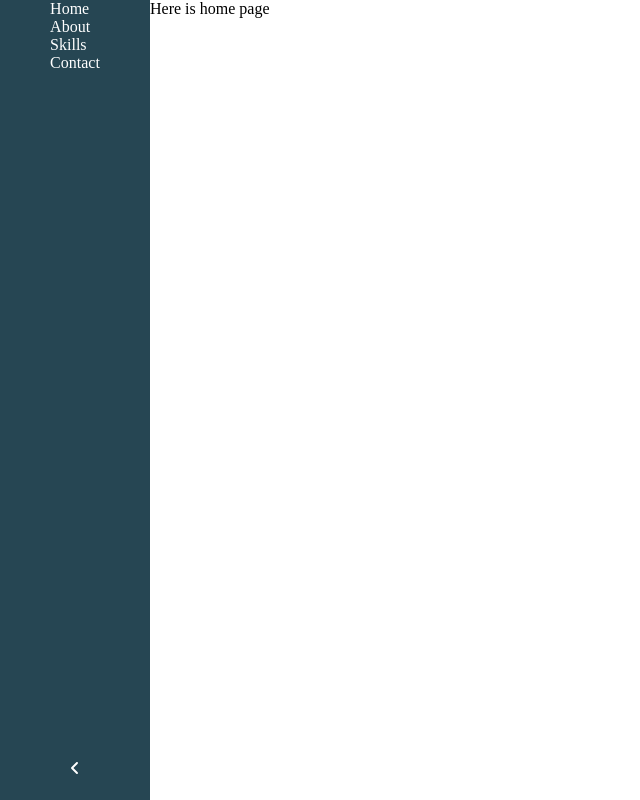
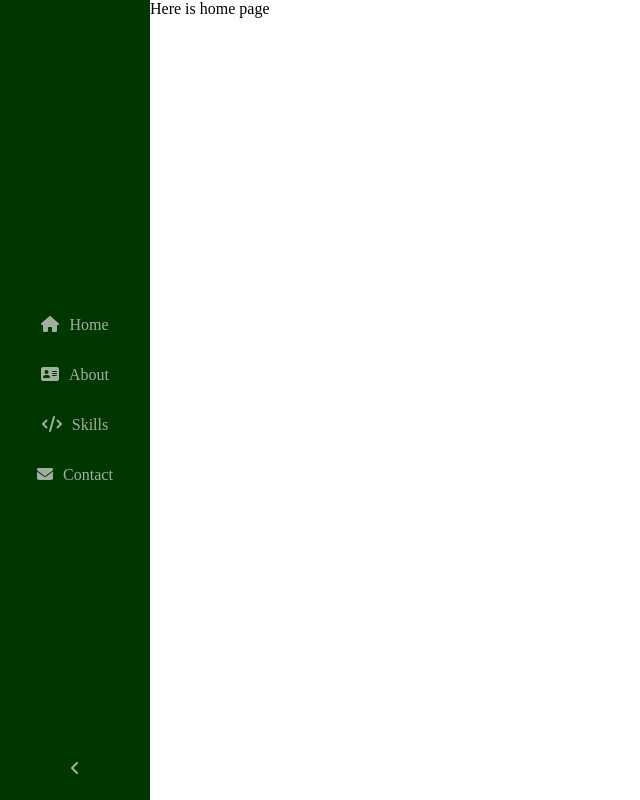
Before and after one commit to KoMeSa/portfolio-vue3, a Vue app: page / in a window 1280 px wide. Shown: the whole page, without its empty margins (0-640 px from the left). Built offline with nearby package versions, Linux system fonts and the light colour scheme.

Commit message:
added style and animation for sidebar.

```diff
--- a/src/components/sidebar/SideBar.vue
+++ b/src/components/sidebar/SideBar.vue
@@ -12,7 +12,7 @@ import {
 <template>
   <nav class="sidebar" :style="{ width: sidebarWidth }">
     <ToggleItem :collapsed="collapsed" @click="toggleSidebar" />
-    <SideBarList :routes="routes" />
+    <SideBarList :routes="routes" :collapsed="collapsed" />
   </nav>
 </template>
 
@@ -25,8 +25,8 @@ import {
   left: 0;
   bottom: 0;
   z-index: 1;
-  background: #264653;
-  color: white;
+  background: #003600;
+
   box-sizing: border-box;
   transition: 0.3s ease;
 
--- a/src/components/sidebar/SideBarList.vue
+++ b/src/components/sidebar/SideBarList.vue
@@ -5,13 +5,20 @@ const props = defineProps({
     type: Array,
     default: [],
   },
+  collapsed: {
+    type: Boolean,
+    default: false,
+  },
 });
 </script>
 
 <template>
   <ul class="sidebar__list">
     <li class="sidebar__item" v-for="(router, index) in routes" :key="index">
-      <router-link :to="router.url">{{ router.title }}</router-link>
+      <router-link class="sidebar__item-link" :to="router.url"
+        ><font-awesome-icon color="#a0afa0" :icon="router.icon" />
+        <span v-show="!collapsed">{{ router.title }}</span>
+      </router-link>
     </li>
   </ul>
 </template>
@@ -19,11 +26,45 @@ const props = defineProps({
 
 <style lang="scss">
 .sidebar__list {
+  height: 100%;
+  display: flex;
+  flex-direction: column;
+  justify-content: center;
+  align-items: center;
+  box-sizing: border-box;
+  min-width: 40px;
+
   .sidebar__item {
     list-style: none;
-    a {
-      color: white;
+    box-sizing: border-box;
+    cursor: pointer;
+    transition: 0.5s ease;
+    border-left: 1px solid transparent;
+    border: 1px solid transparent;
+    border-radius: 7px;
+
+    &:hover {
+      border: 1px solid #37b453;
+      .sidebar__item-link {
+        color: #37b453;
+        svg {
+          path {
+            fill: #37b453;
+          }
+        }
+      }
+    }
+    .sidebar__item-link {
+      display: flex;
+      justify-content: flex-start;
+      width: 100%;
+      padding: 15px 10px;
+      color: #a0afa0;
       text-decoration: none;
+
+      span {
+        margin-left: 10px;
+      }
     }
   }
 }
--- a/src/components/sidebar/ToggleItem.vue
+++ b/src/components/sidebar/ToggleItem.vue
@@ -25,6 +25,11 @@ const props = defineProps({
   height: 20px;
   width: 20px;
   transition: 0.3s ease;
+  color: #a0afa0;
+
+  &:hover {
+    color: #37B453;
+  }
 }
 .rotate-180 {
   transform: rotate(180deg);
--- a/src/helpers/arrayRoutes.js
+++ b/src/helpers/arrayRoutes.js
@@ -1,6 +1,6 @@
 export const routes = [
-    { title: "Home", url: "/" },
-    { title: "About", url: "/about" },
-    { title: "Skills", url: "/skills" },
-    { title: "Contact", url: "/contact" },
+    { title: "Home", url: "/", icon: "fa-solid fa-house" },
+    { title: "About", url: "/about", icon: "fa-solid fa-address-card" },
+    { title: "Skills", url: "/skills", icon: "fa-solid fa-code" },
+    { title: "Contact", url: "/contact", icon: "fa-solid fa-envelope" }
 ];
--- a/src/main.js
+++ b/src/main.js
@@ -7,9 +7,9 @@ import { library } from '@fortawesome/fontawesome-svg-core'
 /* import font awesome icon component */
 import { FontAwesomeIcon } from '@fortawesome/vue-fontawesome'
 /* import specific icons */
-import { faUserSecret, faAngleLeft } from '@fortawesome/free-solid-svg-icons'
+import { faAngleLeft,  faHome, faAddressCard, faCode, faEnvelope} from '@fortawesome/free-solid-svg-icons'
 /* add icons to the library */
-library.add(faUserSecret, faAngleLeft)
+library.add(faAngleLeft, faHome, faAddressCard, faCode, faEnvelope)
 
 
 const router = createRouter({
```
